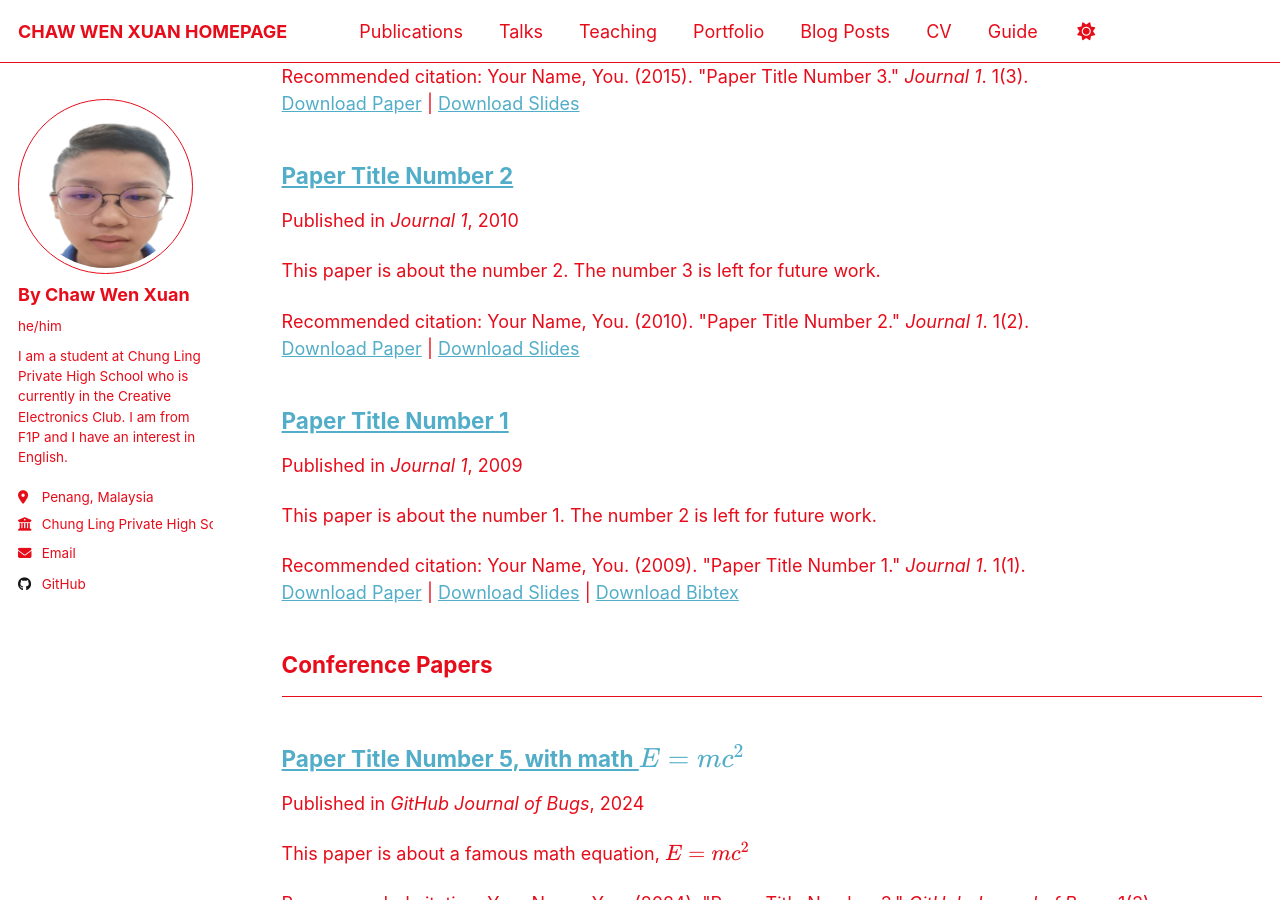
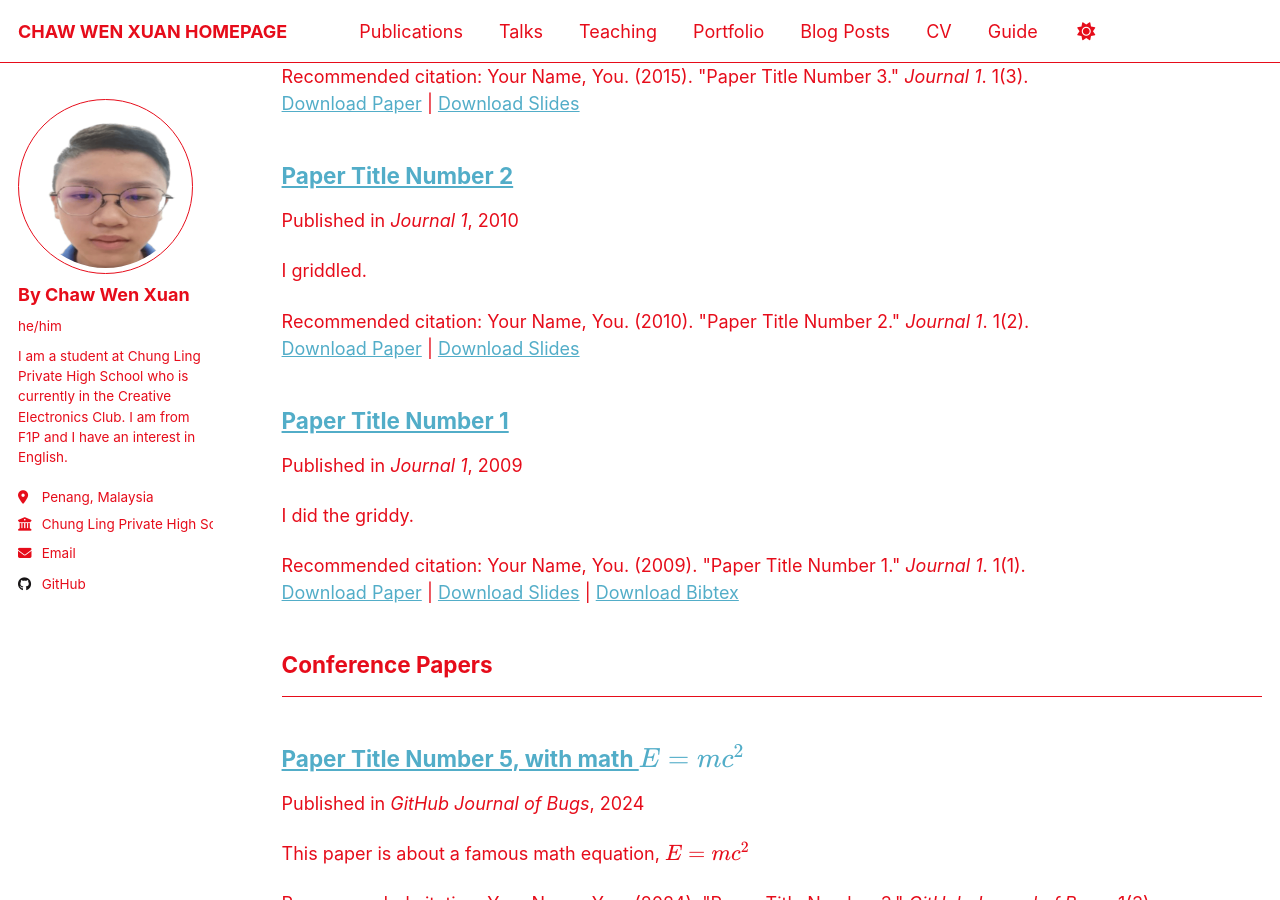
Before and after one commit to Vince4242/Vince4242.github.io, a Jekyll site: the page built from _pages/publications.html, in a window 1280 px wide and 900 px high, scrolled down 346 px. Built offline with Jekyll 4.4.1, drawn with Linux system fonts in a browser that asks for light colours; a script that is not in the unit is left out.

Commit message:
update 2010-10-01-paper-title-number-1.md

```diff
--- a/_publications/2009-10-01-paper-title-number-1.md
+++ b/_publications/2009-10-01-paper-title-number-1.md
@@ -3,7 +3,7 @@ title: "Paper Title Number 1"
 collection: publications
 category: manuscripts
 permalink: /publication/2009-10-01-paper-title-number-1
-excerpt: 'This paper is about the number 1. The number 2 is left for future work.'
+excerpt: 'I did the griddy.'
 date: 2009-10-01
 venue: 'Journal 1'
 slidesurl: 'http://academicpages.github.io/files/slides1.pdf'
--- a/_publications/2010-10-01-paper-title-number-2.md
+++ b/_publications/2010-10-01-paper-title-number-2.md
@@ -3,7 +3,7 @@ title: "Paper Title Number 2"
 collection: publications
 category: manuscripts
 permalink: /publication/2010-10-01-paper-title-number-2
-excerpt: 'This paper is about the number 2. The number 3 is left for future work.'
+excerpt: 'I griddled.'
 date: 2010-10-01
 venue: 'Journal 1'
 slidesurl: 'http://academicpages.github.io/files/slides2.pdf'
```
